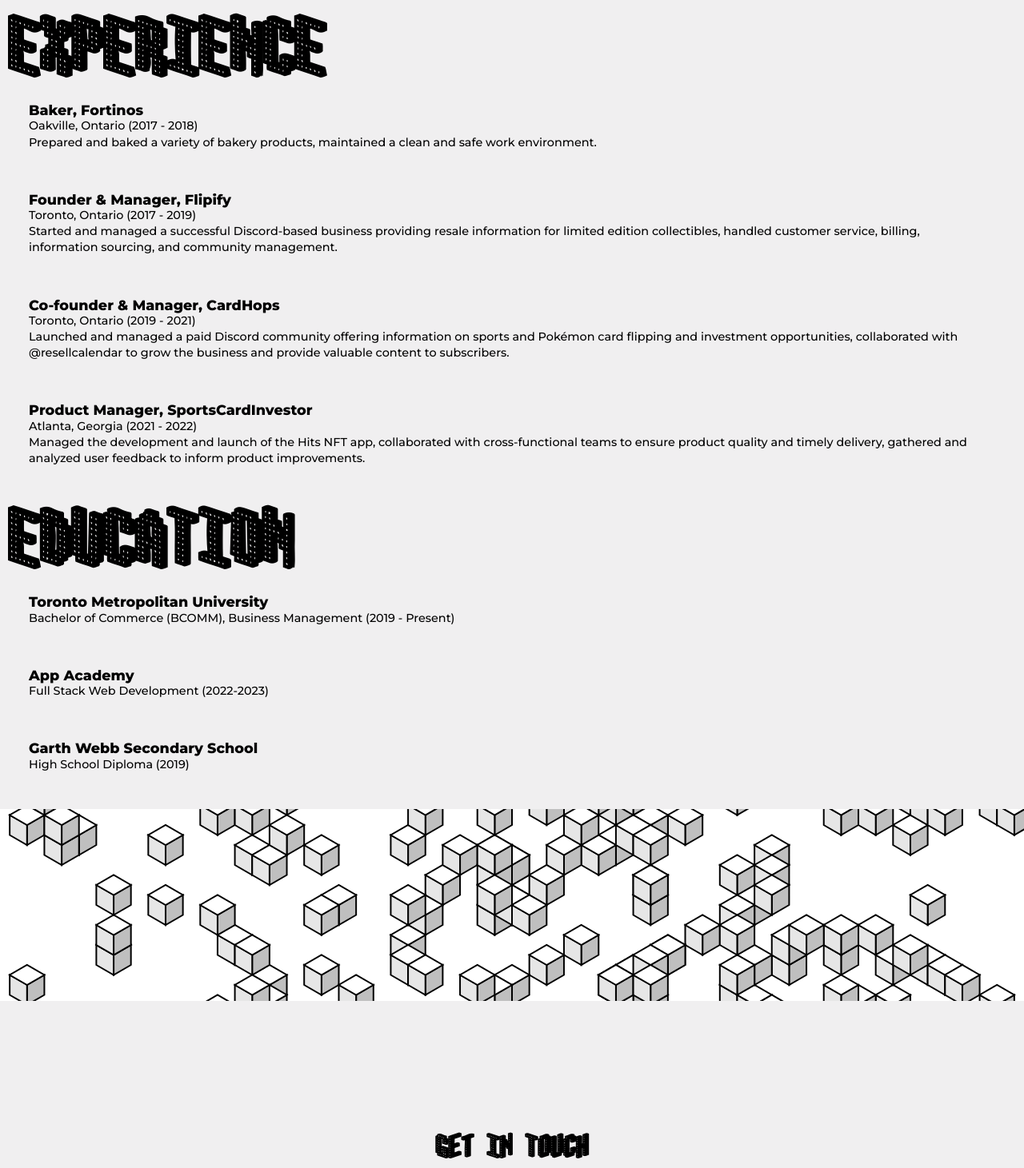
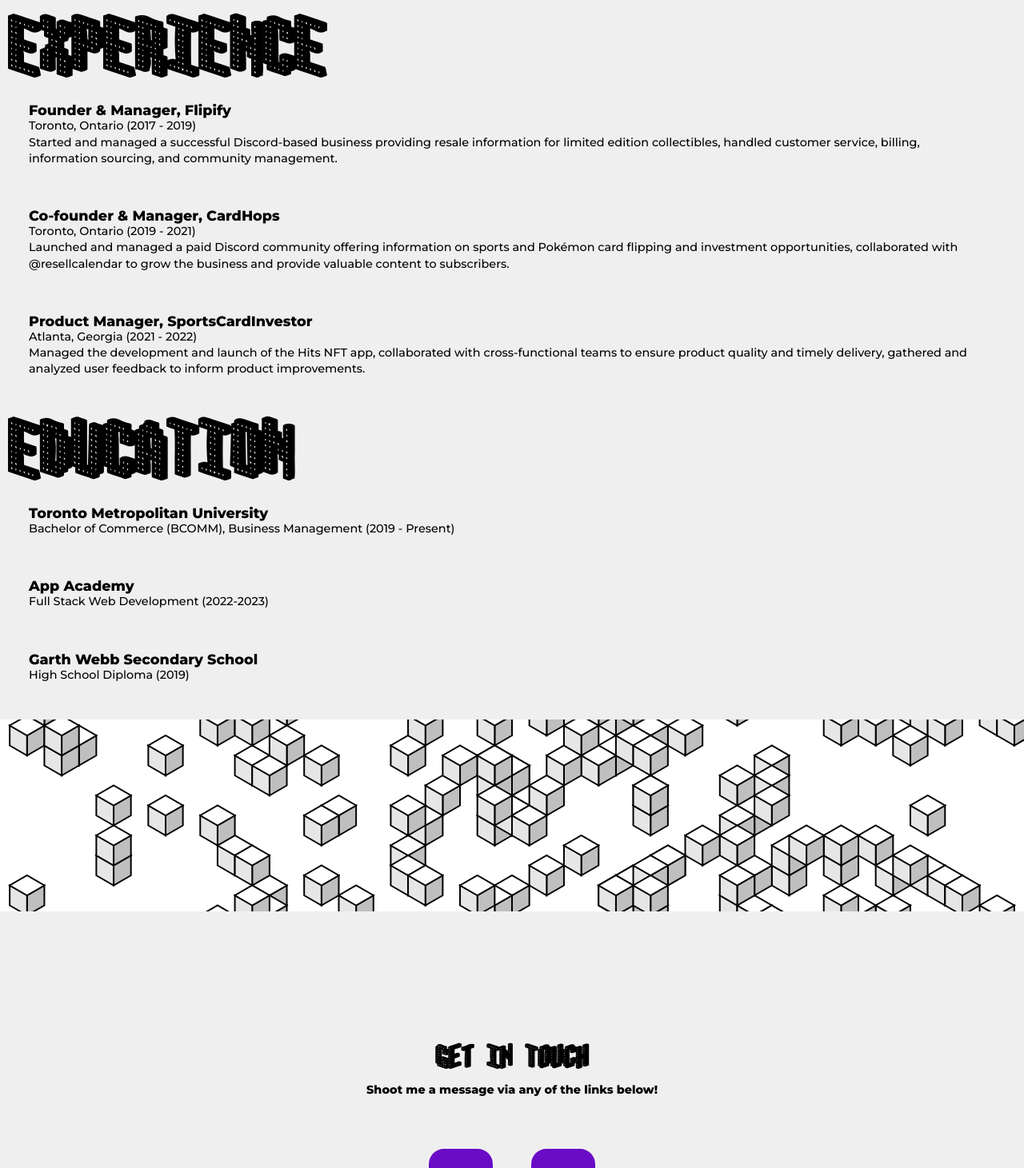
Before and after one commit to zakariya23/zakportfolio2, a React (Create React App) app: page / in a window 1280 px wide. Shown: the part 5360-6821 px from the top of the page at 80% size. Built offline with nearby package versions, Linux system fonts and the light colour scheme.

Commit message:
minor fixes

```diff
--- a/src/sections/About/about.jsx
+++ b/src/sections/About/about.jsx
@@ -6,11 +6,6 @@
     <section id="about" className='about-container'>
       <h3>EXPERIENCE</h3>
       <div className="experience-container">
-        <Card className="experience-card">
-          <h4>Baker, Fortinos</h4>
-          <p>Oakville, Ontario (2017 - 2018)</p>
-          <p>Prepared and baked a variety of bakery products, maintained a clean and safe work environment.</p>
-        </Card>
         <Card className="experience-card">
           <h4>Founder & Manager, Flipify</h4>
           <p>Toronto, Ontario (2017 - 2019)</p>
--- a/src/sections/contact/contact.jsx
+++ b/src/sections/contact/contact.jsx
@@ -6,7 +6,7 @@
     <section id="contact">
       <h2>Get In Touch</h2>
       <p>
-        Shoot me a message via any of the links below!
+      <strong>Shoot me a message via any of the links below!</strong>
       </p>
       <div className="container contact__container" data-aos="fade-up">
         {
--- a/src/sections/header/Header.jsx
+++ b/src/sections/header/Header.jsx
@@ -5,7 +5,7 @@
 import github from './githubicon.png'
 import { Canvas } from '@react-three/fiber';
 import './header.css'
-import Resume from './Zakariya Beg Resume (2).pdf'
+import Resume from './Zakariya_Beg_Resume_3.pdf'
 import {HiDownload} from 'react-icons/hi'
 
 
```
Also changed, not shown: 1 other file (tests, documents, lock files or other folders).
